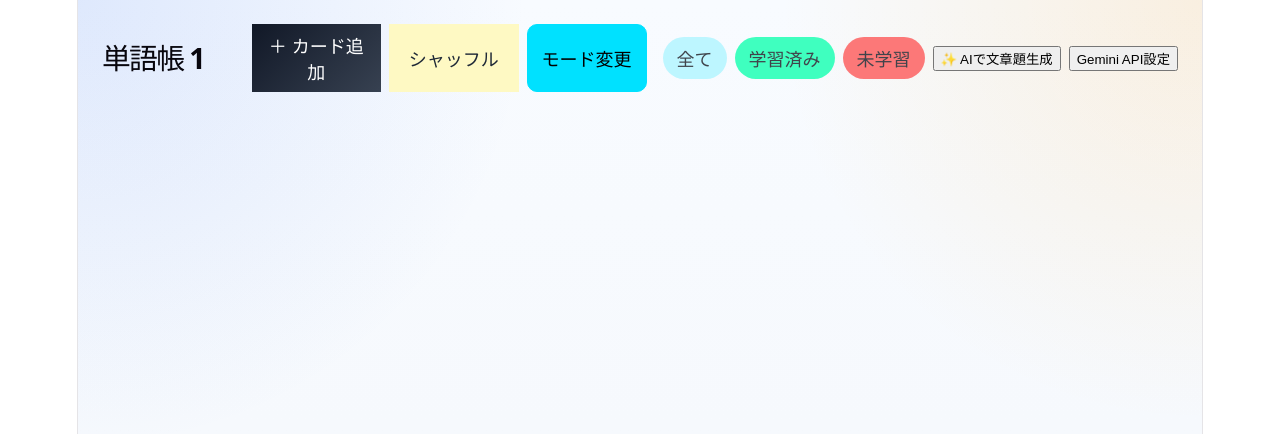
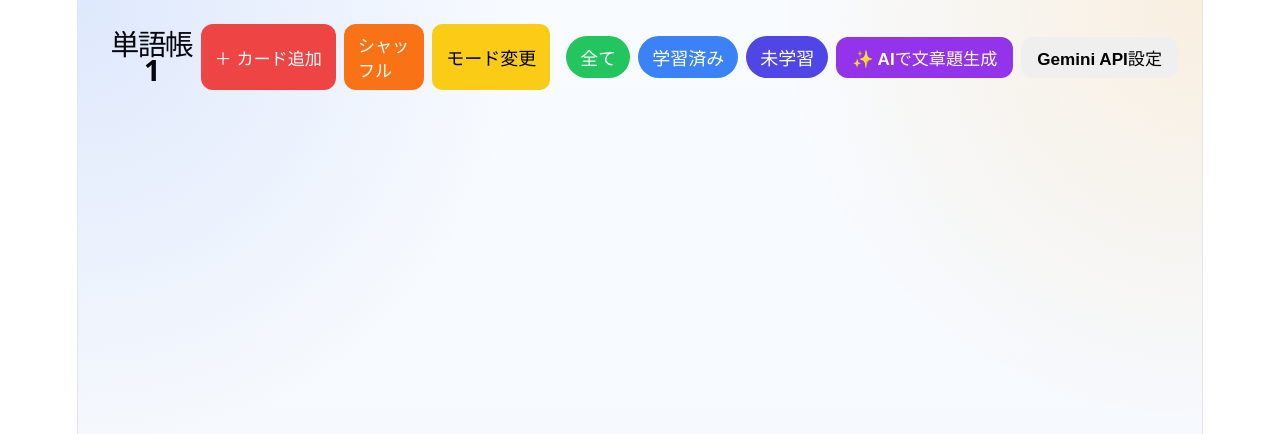
Before and after one commit to i-nayu/WebTan, a React (Vite) app in the folder project/: page /card/1 in a window 1280 px wide. Shown: the top 434 px of the page. Built offline with nearby package versions, Linux system fonts and the light colour scheme.

Commit message:
Done
これをブランチとする

```diff
--- a/project/src/Pages/CardList/CardList.module.css
+++ b/project/src/Pages/CardList/CardList.module.css
@@ -72,6 +72,106 @@
 .headerButtons { display: flex; gap: 8px; }
 
 /* =========================================
+   共通ボタン設定
+========================================= */
+button {
+    cursor: pointer;
+    border: none;
+    border-radius: 12px;
+    font-weight: 700;
+    transition: transform 0.1s ease, filter 0.1s ease, opacity 0.2s ease;
+    display: inline-flex;
+    align-items: center;
+    justify-content: center;
+    padding: 8px 16px;
+    font-size: 0.95rem;
+}
+
+button:active {
+    transform: scale(0.97);
+}
+
+button:hover {
+    filter: brightness(0.95);
+}
+
+/* =========================================
+   個別のボタンデザイン
+========================================= */
+.addButton {
+    background: linear-gradient(135deg, #111827, #374151);
+    color: #fff;
+}
+
+.shuffleButton {
+    background: #fef9c3;
+    color: #854d0e;
+    border: 1px solid #fde047;
+}
+
+.modeButton {
+    background: #e0f7fa;
+    color: #000000;
+    border: 1px solid #b2ebf2;
+}
+
+.deleteArea {
+    display: flex;
+    justify-content: flex-end;
+    margin-top: 10px;
+    width: 100%;
+}
+
+/* 削除ボタン自体の調整 */
+.deleteButton {
+    background: #fee2e2;
+    color: #b91c1c;
+    padding: 8px 16px;
+    font-size: 0.85rem;
+    font-weight: 700;
+    border: none;
+    border-radius: 8px; /* 丸みをお好みで */
+    cursor: pointer;
+    width: auto !important; /* スマホ用CSSで width: 100% に引っ張られるのを防ぐ */
+}
+
+.primaryButton {
+    background: linear-gradient(135deg, #2563eb, #1d4ed8);
+    color: #fff;
+    padding: 10px 24px;
+}
+
+.secondaryButton {
+    background: #e5e7eb;
+    color: #374151;
+    padding: 10px 24px;
+}
+
+/* =========================================
+   フィルターボタン
+========================================= */
+.filterButton {
+    border: none;
+    border-radius: 999px;
+    font-size: 1rem;
+    font-weight: 700;
+    padding: 8px 14px;
+    cursor: pointer;
+    color: #40444b;
+    transition: transform 0.18s ease, opacity 0.18s ease;
+}
+
+/* =========================================
+   その他修正点
+========================================= */
+.arrowButton {
+    background: transparent !important;
+    border: none;
+    color: #6b7280;
+    padding: 4px 12px;
+}
+
+/* =========================================
    フィルターボタン関連のスタイル（新規追加）
 ========================================= */
 .filterButtons {
@@ -80,39 +180,9 @@
 	align-items: center;
 }
 
-.filterButton {
-    border: none;
-    border-radius: 999px;
-    font-size: 1rem;       /* 文字を少し大きく */
-    font-weight: 700;
-    padding: 8px 14px;
-    cursor: pointer;
-    color: #fff;           /* 背景色がつくため文字は白に */
-    transition: transform 0.18s ease, opacity 0.18s ease;
-}
-
-.filterButton {
-    border: none;
-    border-radius: 999px;
-    font-size: 1rem;       /* 文字を少し大きく */
-    font-weight: 700;
-    padding: 8px 14px;
-    cursor: pointer;
-    color: #40444b;        /* ← 【修正】ここを黒（濃いグレー）にします！ */
-    transition: transform 0.18s ease, opacity 0.18s ease;
-}
-
-.filterAll {
-    background-color: #bdf6ff; /* 全て：青色 */
-}
-
-.filterLearned {
-    background-color: #3fffbf; /* 学習済み：緑色 */
-}
-
-.filterUnlearned {
-    background-color: #fc7878; /* 未学習：赤色 */
-}
+.filterAll { background-color: #22c55e; color: #fff; }
+.filterLearned { background-color: #3b82f6; color: #fff; }
+.filterUnlearned { background-color: #4f46e5; color: #fff; }
 /* ========================================= */
 
 .formCard {
@@ -169,20 +239,111 @@
 .shuffleButton,
 .deleteButton,
 
+/* 問題テキストは左寄せ */
 .questionText {
+    text-align: left;
     flex: 1;
-    font-size: 1rem;
+}
+
+/* 問題エリアは左寄せ */
+.questionArea {
+    display: flex;
+    align-items: center;
+    flex: 1;
+    gap: 12px; /* 問題文と矢印の間隔 */
+}
+
+/* =========================================
+   テストモード専用スタイル
+========================================= */
+/* 1枚の大きな白い紙（問題全体の枠） */
+.testModeList {
+    background: #ffffff; /* 完全な白背景 */
+    padding: 40px; /* 紙のフチの余白を大きくとる */
+    border-radius: 12px;
+    box-shadow: 0 8px 24px rgba(0, 0, 0, 0.05); /* うっすら影をつけて紙っぽく */
+
+    display: flex;
+    flex-direction: column;
+    gap: 32px; /* 問題ごとに改行（広い隙間）を作る */
+}
+
+/* 個別の問題要素 */
+.testModeCard {
+    background: transparent;
+    padding: 0;
+    border: none;
+    box-shadow: none;
+    border-radius: 0;
+    /* 問題と問題の間にうっすら区切り線を入れる */
+    border-bottom: 1px dashed #e5e7eb;
+    padding-bottom: 8px;
+}
+
+/* 一番最後の問題の下には区切り線を引かない */
+.testModeCard:last-child {
+    border-bottom: none;
+    padding-bottom: 0;
+}
+
+/* ─── ここから解答エリア用のスタイル ─── */
+/* 解答全体を囲む白い紙の背景 */
+.answerList {
+    background: #ffffff;
+    padding: 32px 40px; /* 内側のゆとり */
+    border-radius: 12px;
+    box-shadow: 0 8px 24px rgba(0, 0, 0, 0.05); /* 紙のような影 */
+    margin-top: 32px; /* 問題エリアとの間隔 */
+    text-align: left; /* ★文字をすべて左寄せにする */
+}
+
+/* 解答表示切り替えボタン（ボタンだけは中央に配置） */
+.showAnswersButton {
+    display: block;
+    margin: 0 auto 24px auto; /* 左右の余白をautoにして中央寄せ */
+    background: #f3f4f6;
+    color: #374151;
+    padding: 10px 24px;
+    border: none;
+    border-radius: 999px; /* 丸っこいボタン */
     font-weight: 700;
     cursor: pointer;
+    transition: transform 0.1s ease, filter 0.1s ease;
 }
 
+.showAnswersButton:hover {
+    filter: brightness(0.95);
+    transform: scale(0.98);
+}
+
+/* 「解答一覧」という見出しのデザイン */
+.answerList h2 {
+    margin: 0 0 16px 0;
+    padding-bottom: 12px;
+    border-bottom: 2px solid #f3f4f6; /* 見出しの下に区切り線 */
+    font-size: 1.25rem;
+    color: #1f2937;
+}
+
+/* 各解答テキストのゆとり */
+.answerItem {
+    padding: 6px 0;
+    font-size: 1rem;
+    color: #374151;
+}
+
+/* 矢印ボタンの余分なパディングを削除 */
 .arrowButton {
     background: none;
     border: none;
     font-size: 1rem;
     cursor: pointer;
-    padding: 4px 8px;
+    padding: 4px;
     color: #6b7280;
+    /* 追加：ボタン自体の幅を固定して中央寄せ */
+    width: 24px;            /* ボタン自体の幅を固定 */
+    display: flex;
+    justify-content: center; /* 幅の中で記号を左右中央寄せ */
 }
 
 .arrowButton:hover {
@@ -218,25 +379,20 @@
 .shuffleButton,
 .deleteButton {
     padding: 8px 14px;
-    background: #f7f7f7;
     border: 1px solid #d7dce3;
 }
 
 .addButton {
-    background: linear-gradient(135deg, #111827, #374151);
+    background: #ef4444;    /* 赤 */
     color: #fff;
     border: none;
+    white-space: nowrap;
+    flex-shrink: 0;
 }
 
 .shuffleButton {
-    background: #fef9c3;   /* ← ここを薄い黄色に変更します */
-    color: #1f2937;        /* ← 文字を見やすい黒（濃いグレー）に変更します */
-    border: none;
-}
-
-.deleteButton {
-    background: #fee2e2;
-    color: #b91c1c;
+    background: #f97316;    /* 橙 */
+    color: #fff;
     border: none;
 }
 
@@ -268,10 +424,15 @@
     transition: max-height 220ms ease-in-out, opacity 200ms ease-in-out;
     opacity: 0;
     padding-top: 0;
+
+    /* 追加：縦並びのFlexboxにする */
+    display: flex;
+    flex-direction: column;
+    gap: 12px; /* 答えのテキストと削除ボタンの間の余白 */
 }
 
 .answerOpen {
-    max-height: 500px; /* large enough to show content */
+    max-height: 800px; /* ボタンがはみ出さないよう少し大きめに確保 */
     opacity: 1;
     padding-top: 12px;
 }
@@ -290,7 +451,7 @@
     display: flex;
     flex-direction: column;
 
-    min-width: 140px;
+    min-width: 160px;
 
     background: white;
     border: 1px solid #d7dce3;
@@ -314,7 +475,7 @@
 }
 
 .activeMode {
-    background: #dbeafe !important;
+    background: #cbd9ec !important;
     font-weight: 700;
 }
 
@@ -323,10 +484,18 @@
     font-size: 1rem;
     font-weight: 700;
     min-height: 44px;
-    background: #00e1ff;
-    border: 1px solid #00e1ff;
+    background: #facc15;
+    color: #000;
+    border: none;
     border-radius: 10px;
     cursor: pointer;
+}
+
+/* 7. AI生成：紫 */
+.reconstruct {
+    background: #9333ea;
+    color: #fff;
+    border: none;
 }
 
 @media (max-width: 640px) {
```
